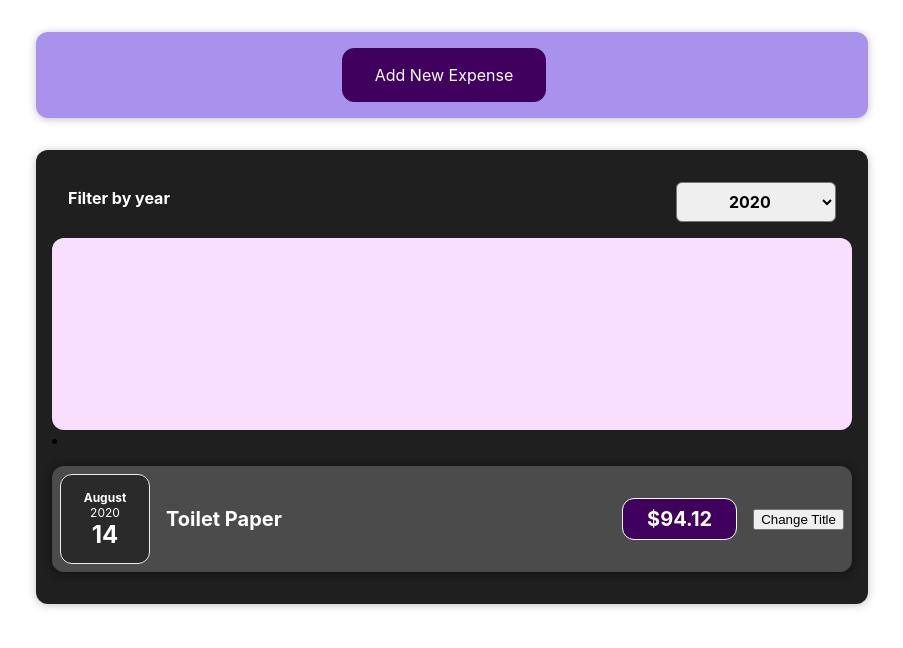
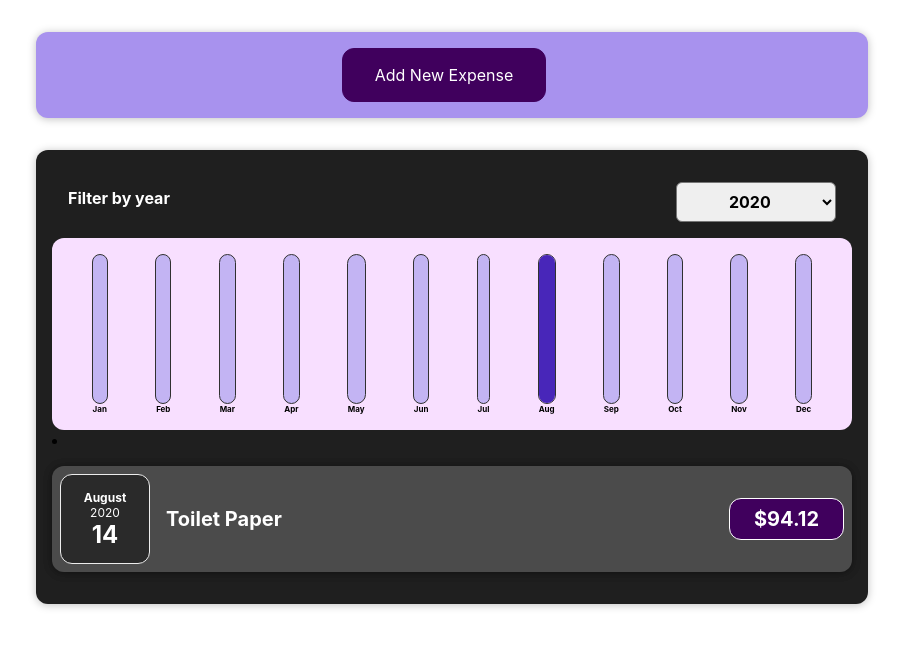
Before and after one commit to dev-Zidxne/react-01-starting-setup, a React (Create React App) app: page / in a window 1280 px wide. Shown: the top 648 px of the page, without its empty margins (188-1091 px from the left). Built offline with nearby package versions, Linux system fonts and the light colour scheme.

Commit message:
Fix Chartbar import, bars now rendering

```diff
--- a/src/components/Chart/Chart.js
+++ b/src/components/Chart/Chart.js
@@ -6,14 +6,14 @@ function Chart(props) {
   const totalMaximum = Math.max(...dataPointValues);
   return (
     <div className="chart">
-      {props.dataPoints.map((dataPoint) => {
+      {props.dataPoints.map((dataPoint) => (
         <ChartBar
           key={dataPoint.label}
           value={dataPoint.value}
           maxValue={totalMaximum}
           label={dataPoint.label}
-        />;
-      })}
+        />
+      ))}
     </div>
   );
 }
--- a/src/components/Chart/ChartBar.js
+++ b/src/components/Chart/ChartBar.js
@@ -1,4 +1,4 @@
-import "./Chart.css";
+import "./ChartBar.css";
 
 const ChartBar = (props) => {
   let barFillHeight = "0%";
@@ -6,6 +6,7 @@ const ChartBar = (props) => {
   if (props.maxValue > 0) {
     barFillHeight = Math.round((props.value / props.maxValue) * 100) + "%";
   }
+
   return (
     <div className="chart-bar">
       <div className="chart-bar__inner">
--- a/src/components/Expenses/ExpenseItem.js
+++ b/src/components/Expenses/ExpenseItem.js
@@ -6,16 +6,12 @@ import "./ExpenseItem.css";
 const ExpenseItem = (props) => {
   const [title, setTitle] = useState(props.title);
 
-  const clickHandler = () => {
-    setTitle("Change");
-  };
   return (
     <Card className="expense-item">
       <ExpenseDate date={props.date} />
       <div className="expense-item__description">
         <h2>{title}</h2>
         <div className="expense-item__price">${props.amount}</div>
-        <button onClick={clickHandler}>Change Title</button>
       </div>
     </Card>
   );
--- a/src/components/Expenses/Expenses.js
+++ b/src/components/Expenses/Expenses.js
@@ -23,7 +23,6 @@ const Expenses = (props) => {
           selected={filteredYear}
           onChangeFilter={filterChangeHandler}
         />
-
         <ExpensesChart expenses={filteredExpenses} />
         <ExpensesList items={filteredExpenses} />
       </Card>
--- a/src/components/Expenses/ExpensesChart.js
+++ b/src/components/Expenses/ExpensesChart.js
@@ -19,8 +19,8 @@ const ExpensesChart = (props) => {
   for (const expense of props.expenses) {
     const expenseMonth = expense.date.getMonth(); // starting at 0 => January => 0
     chartDataPoints[expenseMonth].value += expense.amount;
+    return <Chart dataPoints={chartDataPoints} />;
   }
-  return <Chart dataPoints={chartDataPoints} />;
 };
 
 export default ExpensesChart;
```
